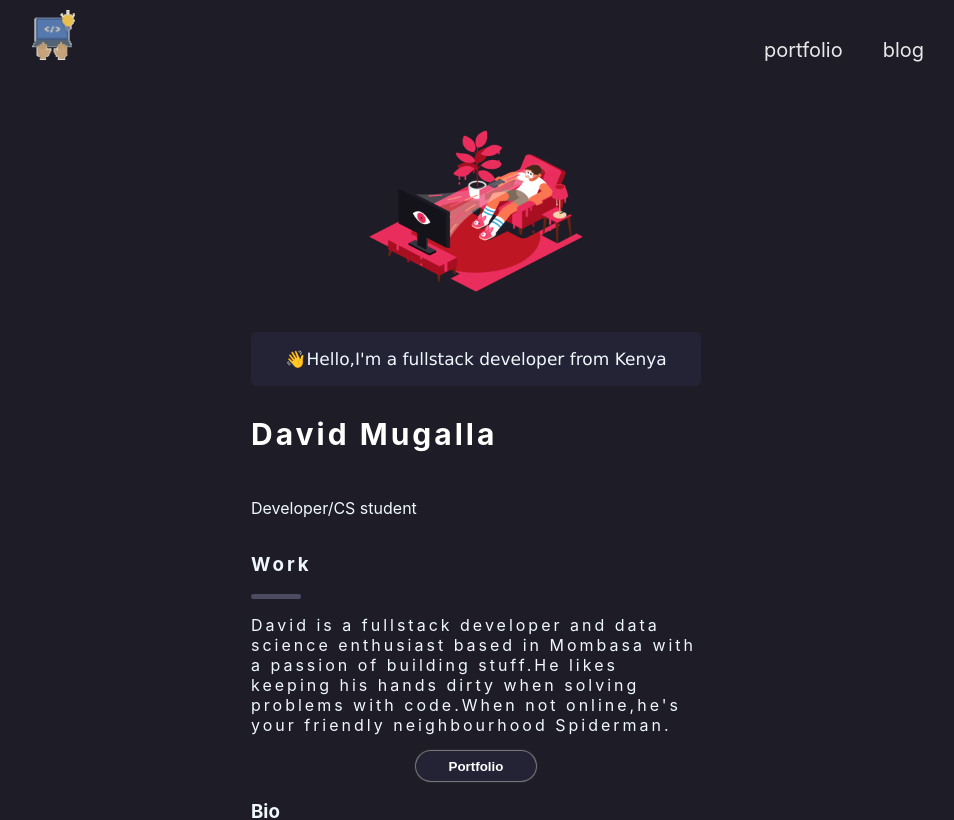
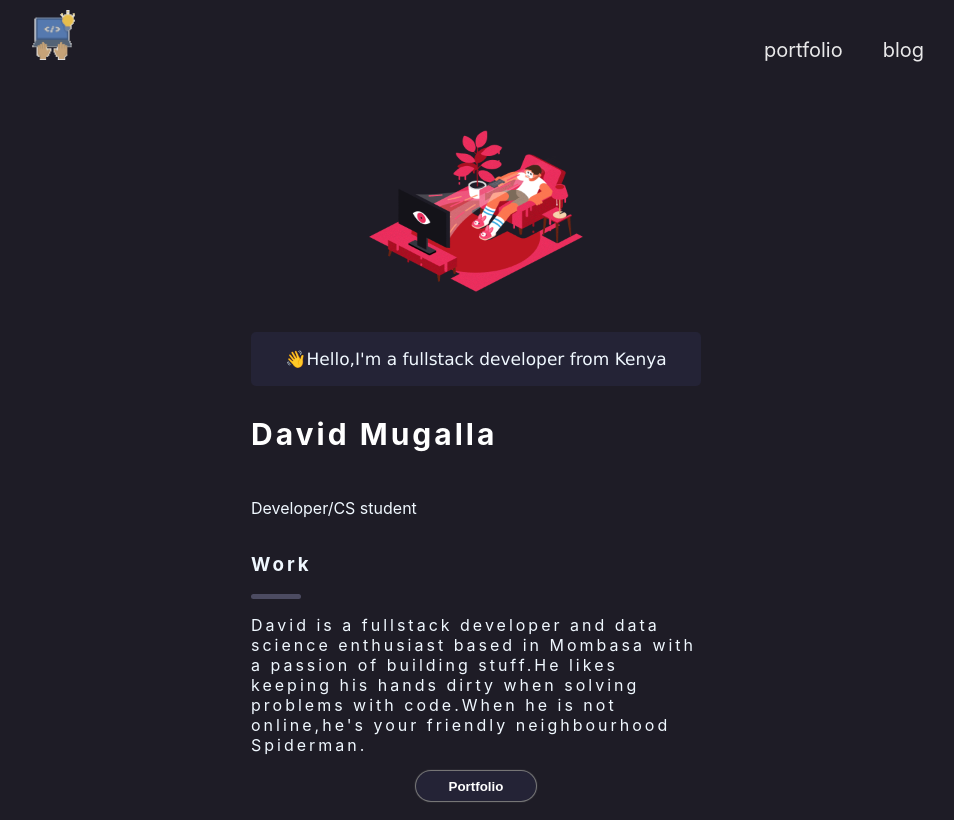
Before and after one commit to davdtheemonk/react-portfolio, a React (Create React App) app: page / in a window 1280 px wide. Shown: the top 820 px of the page, without its empty margins (164-1118 px from the left). Built offline with nearby package versions, Linux system fonts and the light colour scheme.

Commit message:
Update index.js

```diff
--- a/src/Components/Home/index.js
+++ b/src/Components/Home/index.js
@@ -19,7 +19,7 @@ export default function Home(){
 <div className="Work">
     <h3>Work</h3>
     <div className="dash"></div>
-    <p> David is a fullstack developer and data science enthusiast based in Mombasa with a passion of building stuff.He likes keeping his hands dirty when solving problems with code.When not online,he's your friendly neighbourhood Spiderman.</p>
+    <p> David is a fullstack developer and data science enthusiast based in Mombasa with a passion of building stuff.He likes keeping his hands dirty when solving problems with code.When he is not online,he's your friendly neighbourhood Spiderman.</p>
 
 </div>
 <button onClick={()=>{
```
